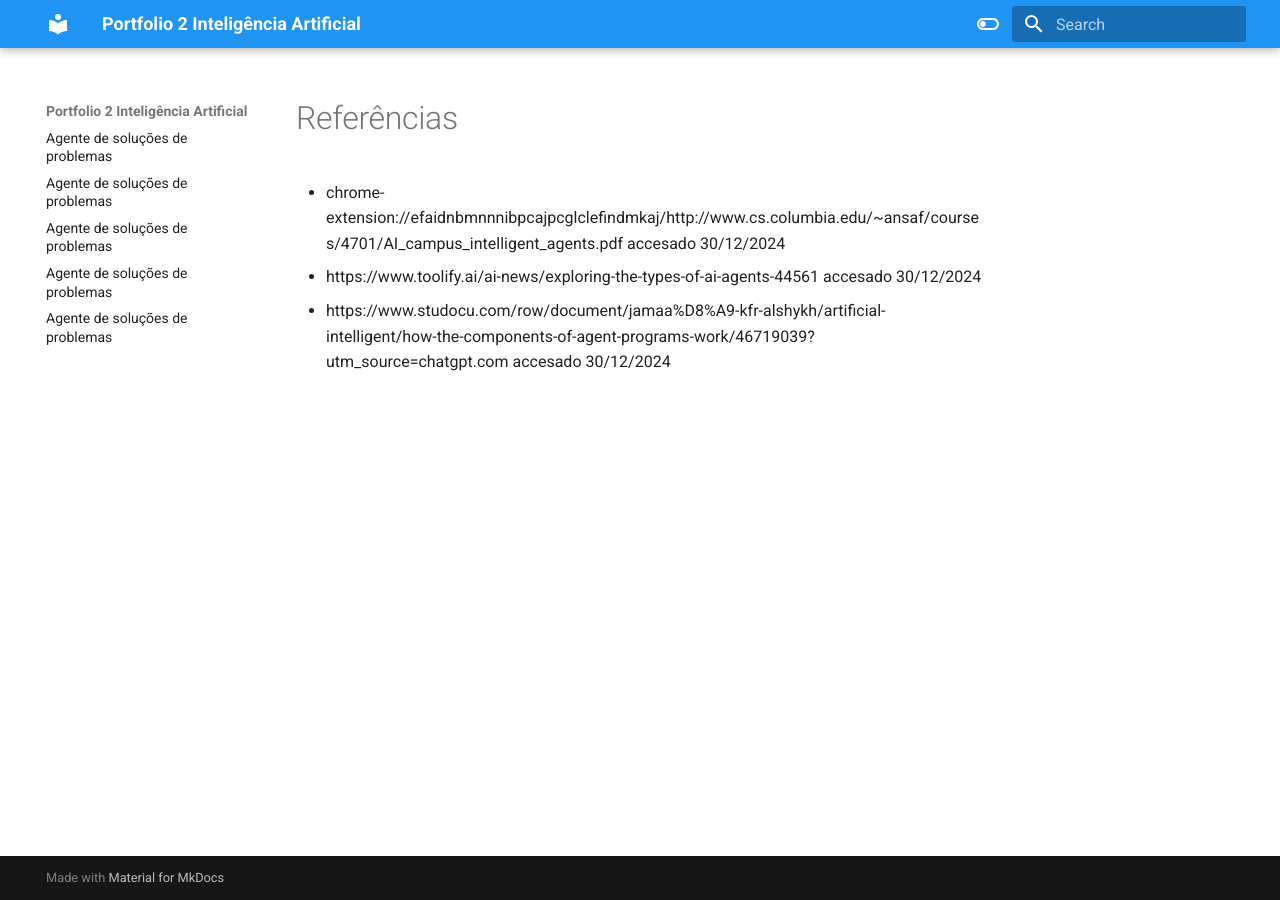
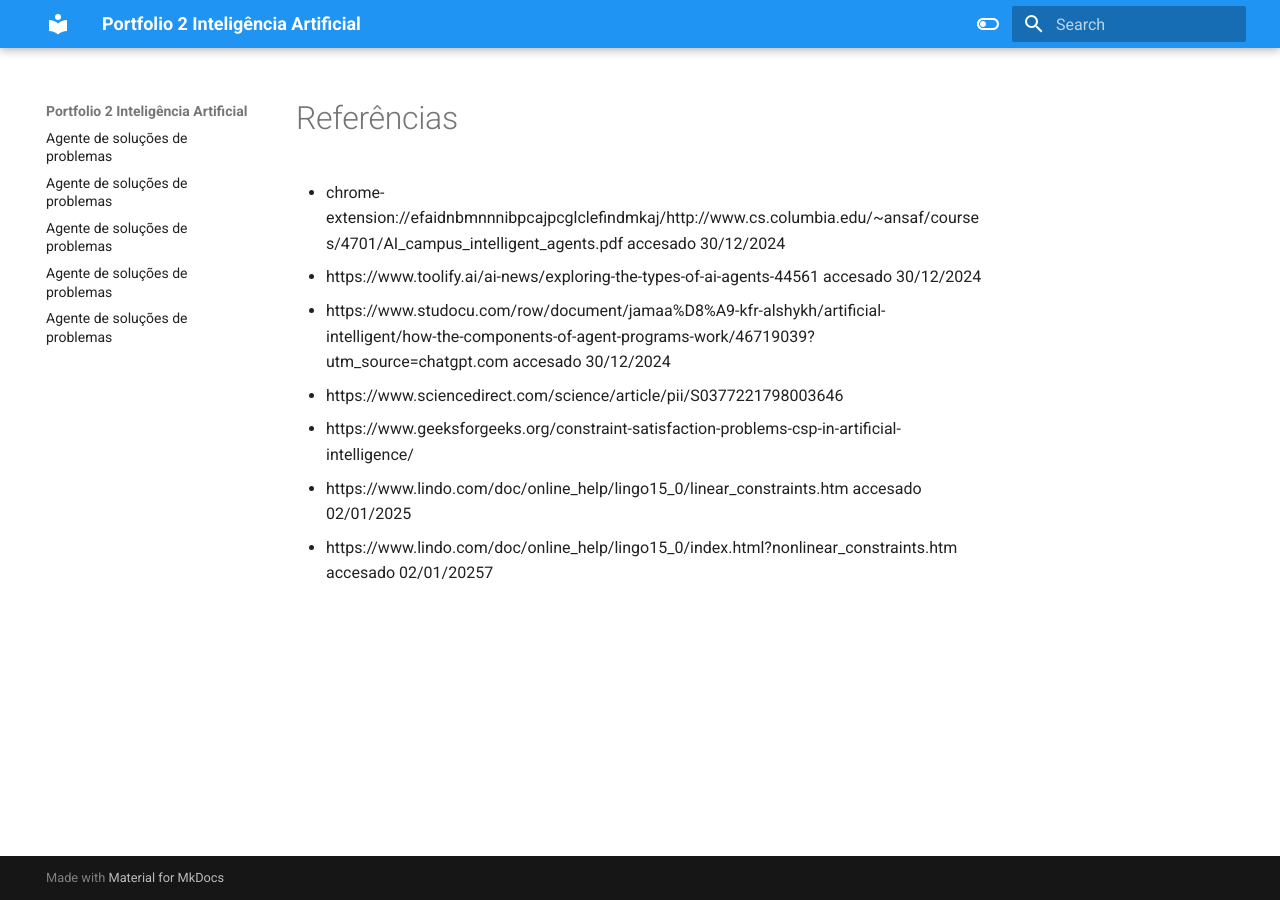
Before and after one commit to sebazac332/Portfolio_2IA, an MkDocs documentation site: the page built from docs/references_second.md, in a window 1280 px wide. Built offline with MkDocs 1.6.1 and Material for MkDocs 9.7.7, drawn with Linux system fonts in a browser that asks for light colours.

Commit message:
part b/c done

```diff
--- a/docs/references_second.md
+++ b/docs/references_second.md
@@ -3,3 +3,7 @@
 - chrome-extension://efaidnbmnnnibpcajpcglclefindmkaj/http://www.cs.columbia.edu/~ansaf/courses/4701/AI_campus_intelligent_agents.pdf accesado 30/12/2024
 - https://www.toolify.ai/ai-news/exploring-the-types-of-ai-agents-44561 accesado 30/12/2024
 - https://www.studocu.com/row/document/jamaa%D8%A9-kfr-alshykh/artificial-intelligent/how-the-components-of-agent-programs-work/46719039?utm_source=chatgpt.com accesado 30/12/2024
+- https://www.sciencedirect.com/science/article/pii/S0377221798003646
+- https://www.geeksforgeeks.org/constraint-satisfaction-problems-csp-in-artificial-intelligence/
+- https://www.lindo.com/doc/online_help/lingo15_0/linear_constraints.htm accesado 02/01/2025
+- https://www.lindo.com/doc/online_help/lingo15_0/index.html?nonlinear_constraints.htm accesado 02/01/20257
```
Also changed, not shown: docs/satisfaction_problems.md (added, +51 -0 lines).
